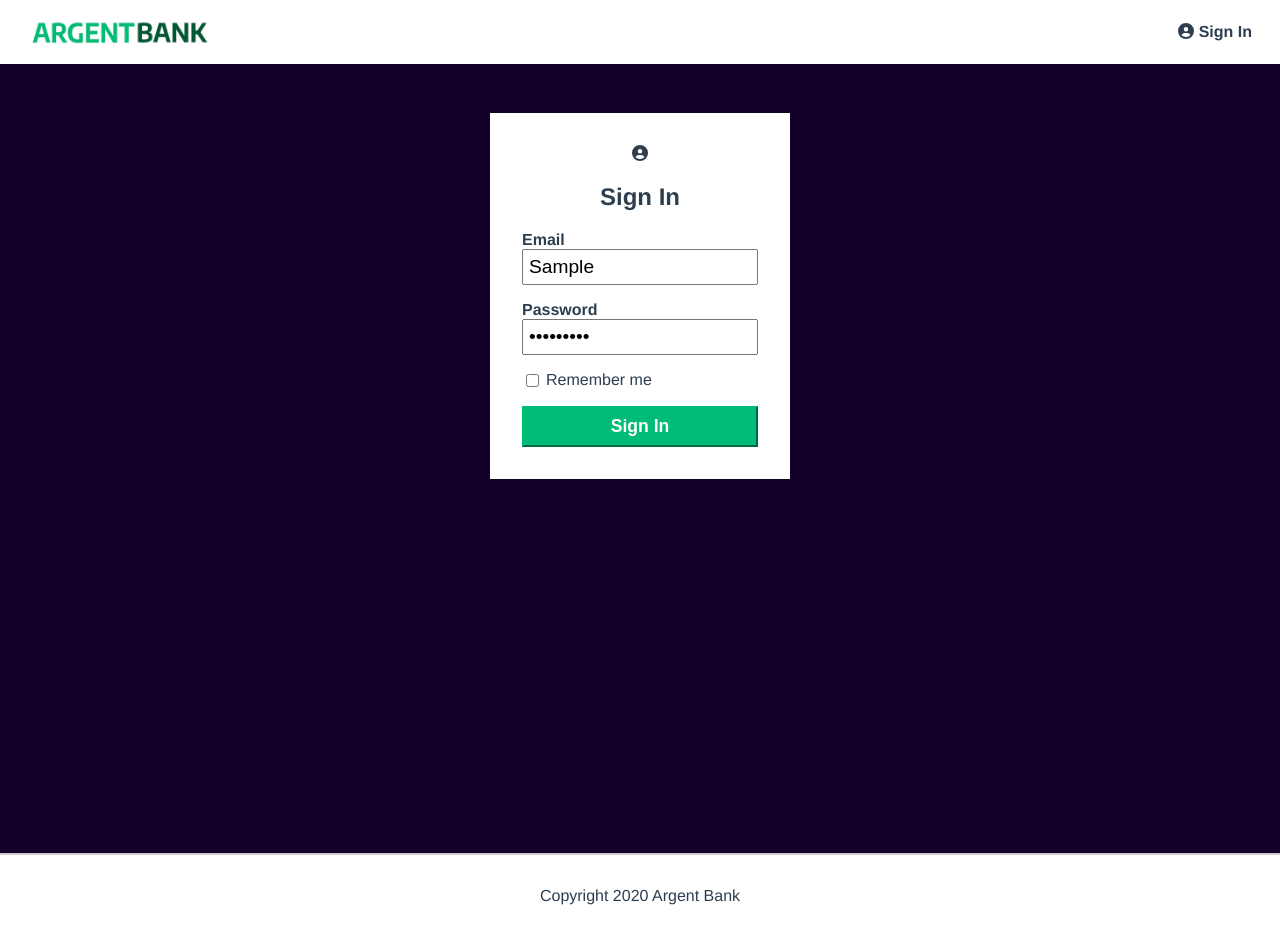
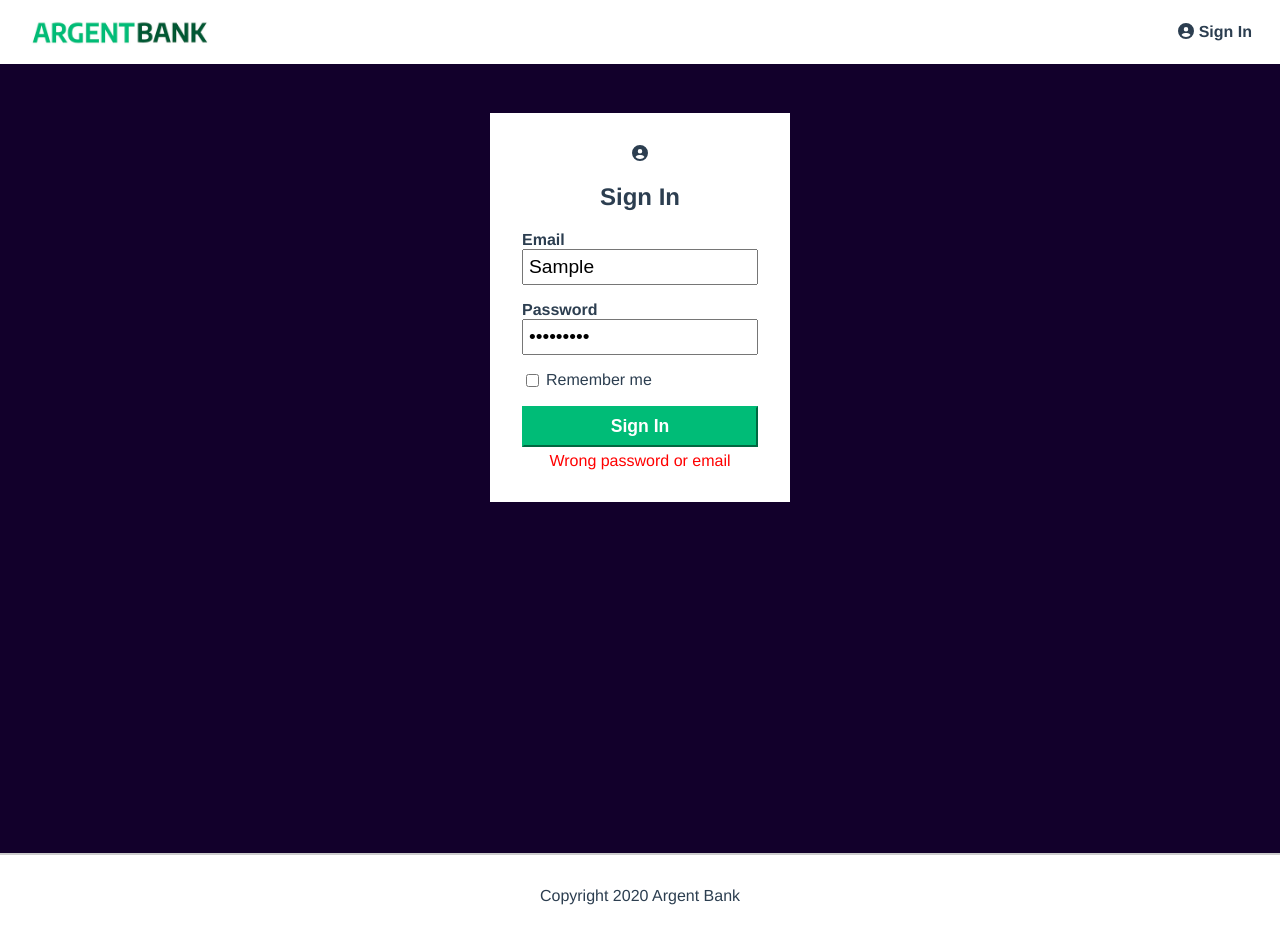
Before and after one commit to pguyon/Guyon_Philippe_projet13, a React (Create React App) app: page /login in a window 1280 px wide. Both pictures are taken after typing "Sample", "Sample123" into the empty fields and a click on the button "Sign In". Built offline with nearby package versions, Linux system fonts and the light colour scheme; no server answers.

Commit message:
add error message on login

```diff
--- a/src/pages/Login/Login.js
+++ b/src/pages/Login/Login.js
@@ -64,6 +64,9 @@ const Login = () => {
           <button className={classes["sign-in-button"]} type="submit">
             Sign In
           </button>
+          {isError && (
+            <div className={classes.error}>Wrong password or email</div>
+          )}
         </form>
       </section>
     </main>
--- a/src/pages/Login/Login.module.css
+++ b/src/pages/Login/Login.module.css
@@ -56,3 +56,9 @@
   background-color: #00bc77;
   color: #fff;
 }
+
+
+.error {
+  margin-top: 5px;
+  color: red;
+}
```
